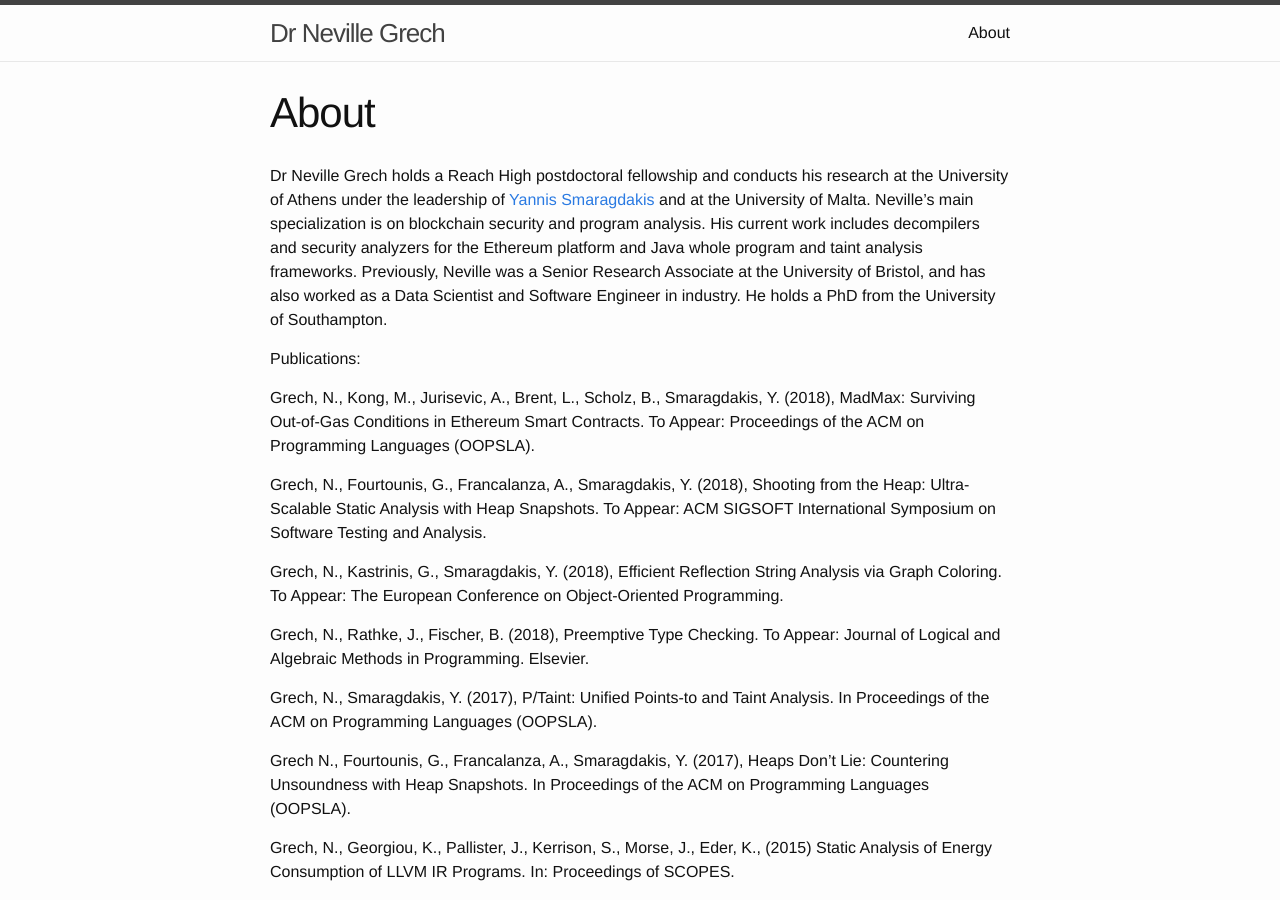
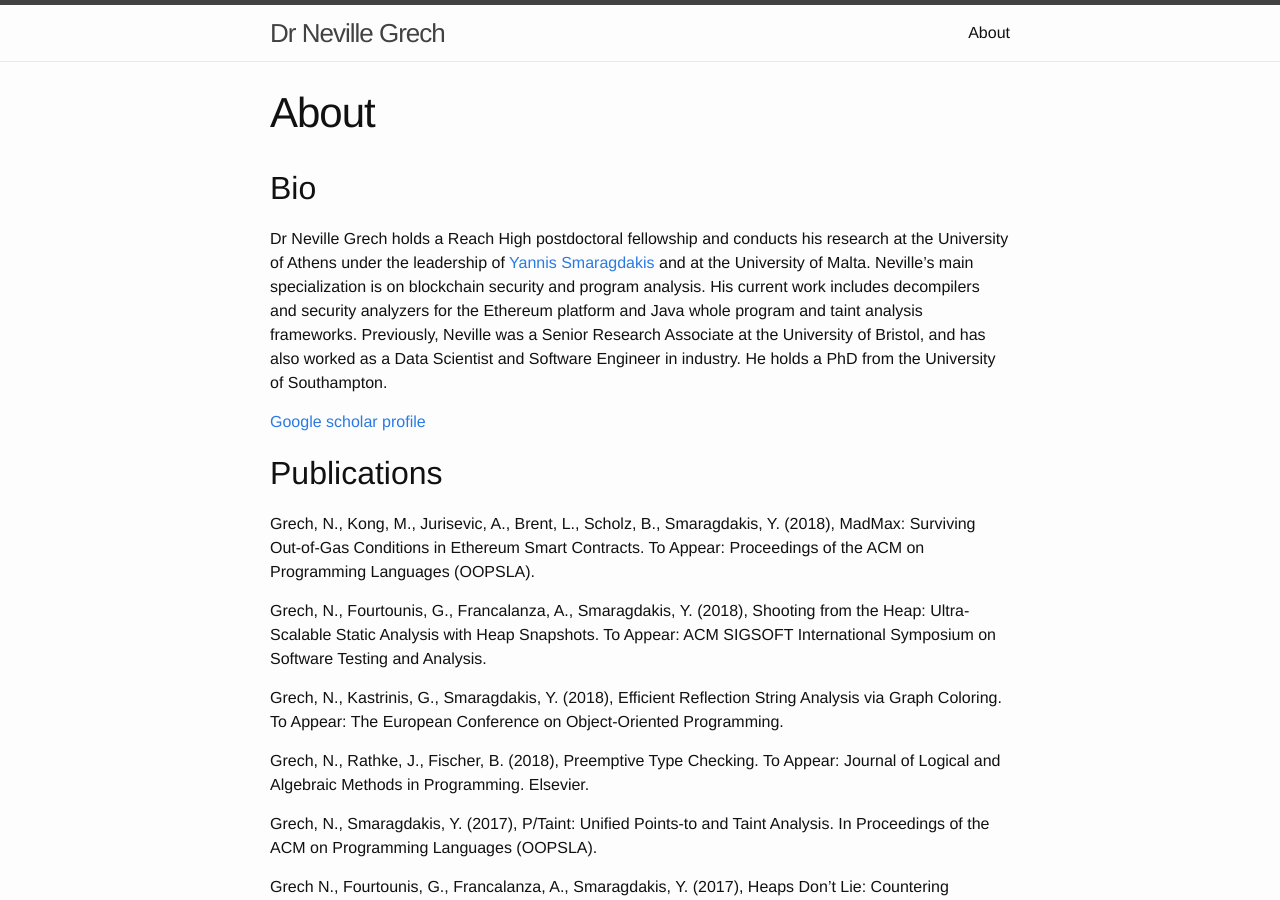
Before and after one commit to nevillegrech/nevillegrech.github.io, a Jekyll site: the page built from about.md, in a window 1280 px wide and 900 px high. Built offline with Jekyll 4.4.1, drawn with Linux system fonts in a browser that asks for light colours.

Commit message:
edit about

```diff
--- a/about.md
+++ b/about.md
@@ -4,10 +4,13 @@ title: About
 permalink: /about/
 ---
 
+## Bio
+
 Dr Neville Grech holds a Reach High postdoctoral fellowship and conducts his research at the University of Athens under the leadership of [Yannis Smaragdakis](https://yanniss.github.io/) and at the University of Malta. Neville's main specialization is on blockchain security and program analysis. His current work includes decompilers and security analyzers for the Ethereum platform and Java whole program and taint analysis frameworks. Previously, Neville was a Senior Research Associate at the University of Bristol, and has also worked as a Data Scientist and Software Engineer in industry. He holds a PhD from the University of Southampton.
 
+[Google scholar profile](https://scholar.google.com/citations?user=QP3gdYAAAAAJ)
 
-Publications:
+## Publications
 
 Grech, N., Kong, M., Jurisevic, A., Brent, L., Scholz, B., Smaragdakis, Y. (2018), MadMax: Surviving Out-of-Gas Conditions in Ethereum Smart Contracts. To Appear: Proceedings of the ACM on Programming Languages (OOPSLA).
 
```
